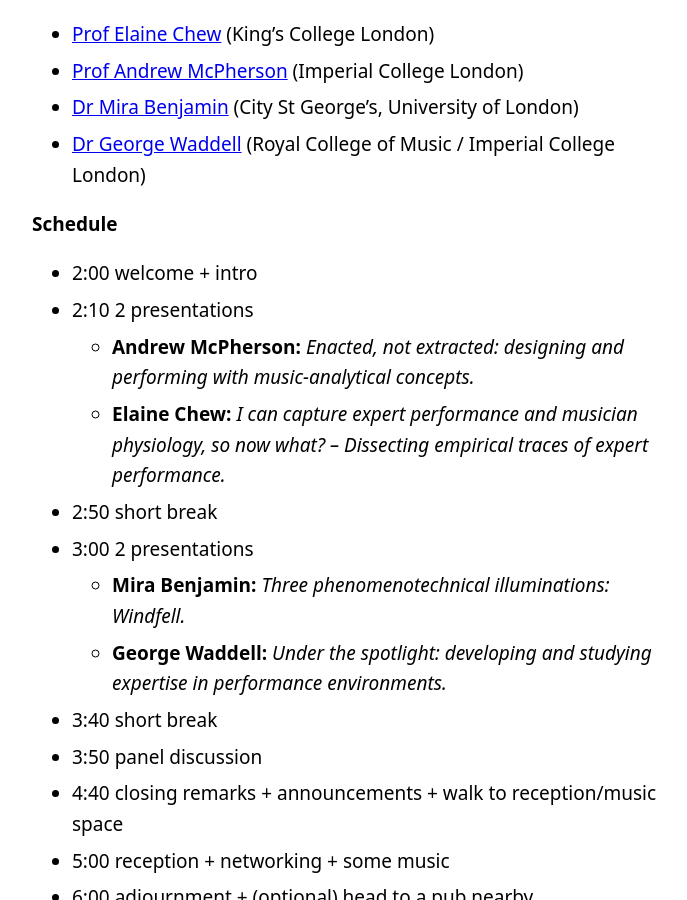
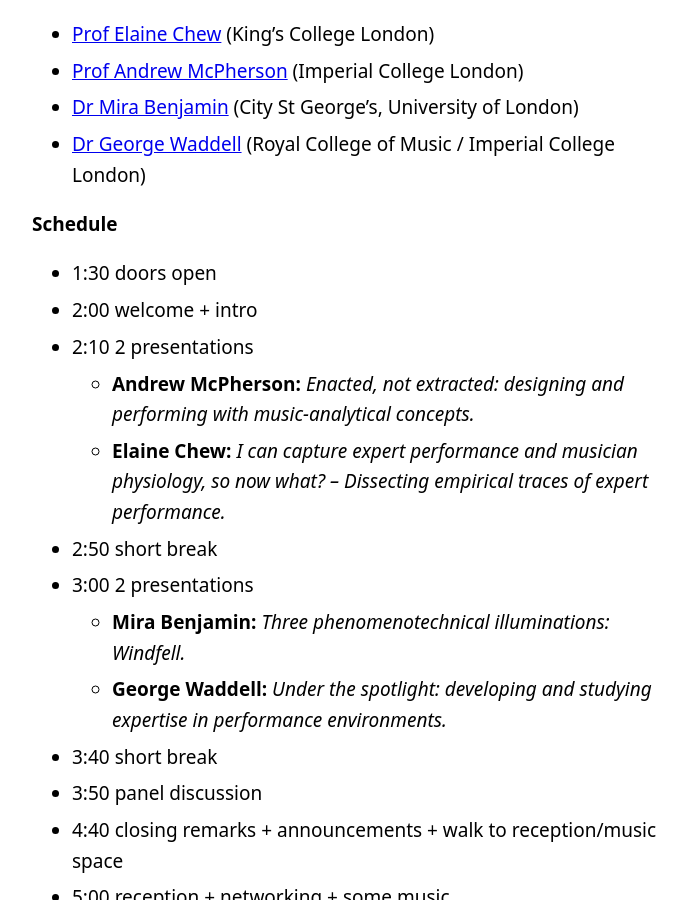
Before and after one commit to dmrn-limri/dmrn-limri.github.io, a Jekyll site: the page built from _posts/2026-04-20-workshop-expert-performance.md, in a window 1280 px wide and 900 px high, scrolled down 678 px. Shown: the whole window, without its empty margins (288-975 px from the left). Built offline with Jekyll 4.4.1, drawn with Linux system fonts in a browser that asks for light colours.

Commit message:
Update 2026-04-20-workshop-expert-performance.md

```diff
--- a/_posts/2026-04-20-workshop-expert-performance.md
+++ b/_posts/2026-04-20-workshop-expert-performance.md
@@ -20,6 +20,7 @@ The workshop will include 5 talks and a panel discussion, followed by an informa
 * [Dr George Waddell](https://www.rcm.ac.uk/research/people/details/?id=03462) (Royal College of Music / Imperial College London)
 
 **Schedule**
+* 1:30 doors open
 * 2:00 welcome + intro
 * 2:10 2 presentations
   * **Andrew McPherson:** *Enacted, not extracted: designing and performing with music-analytical concepts.*
```
